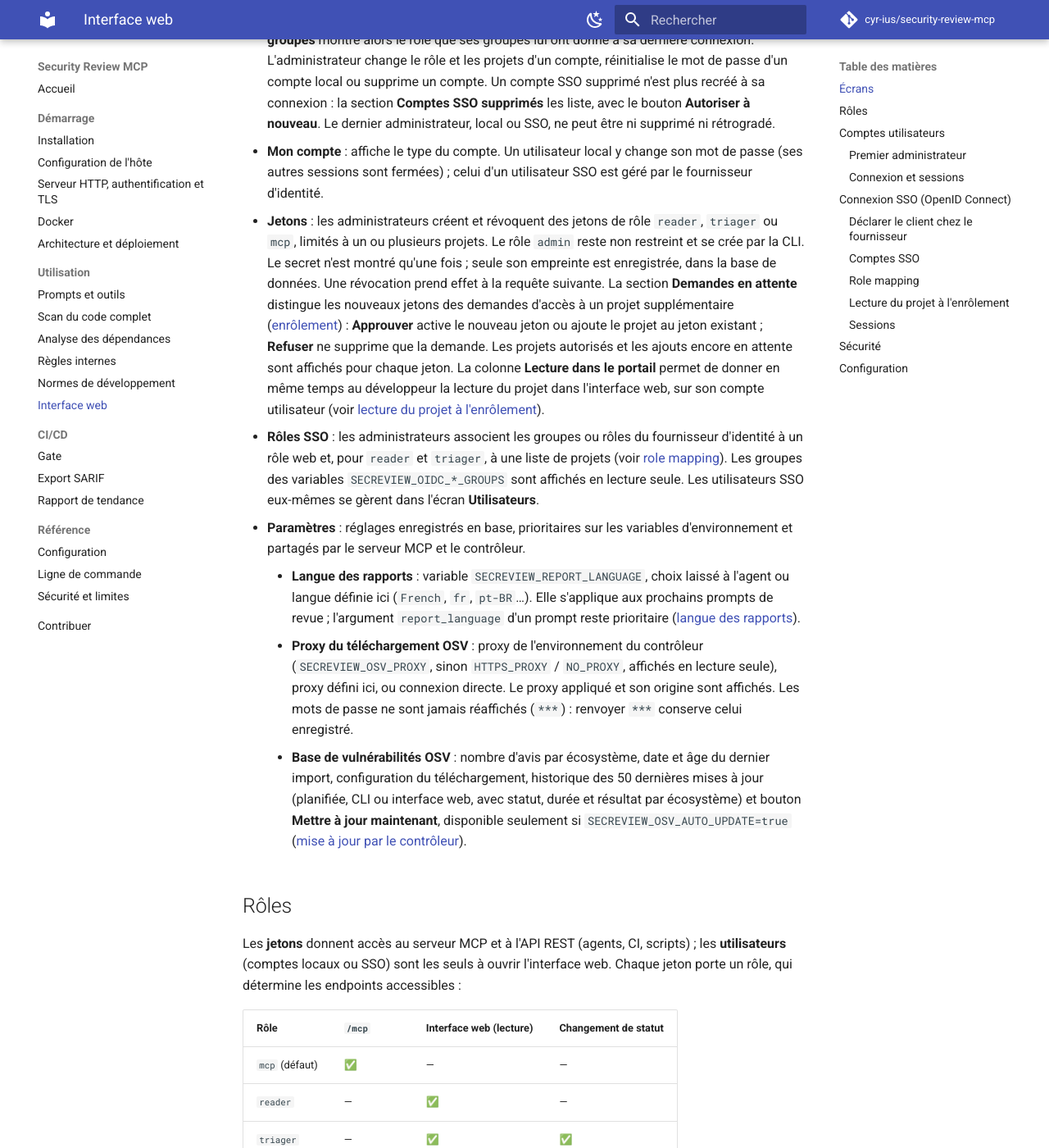
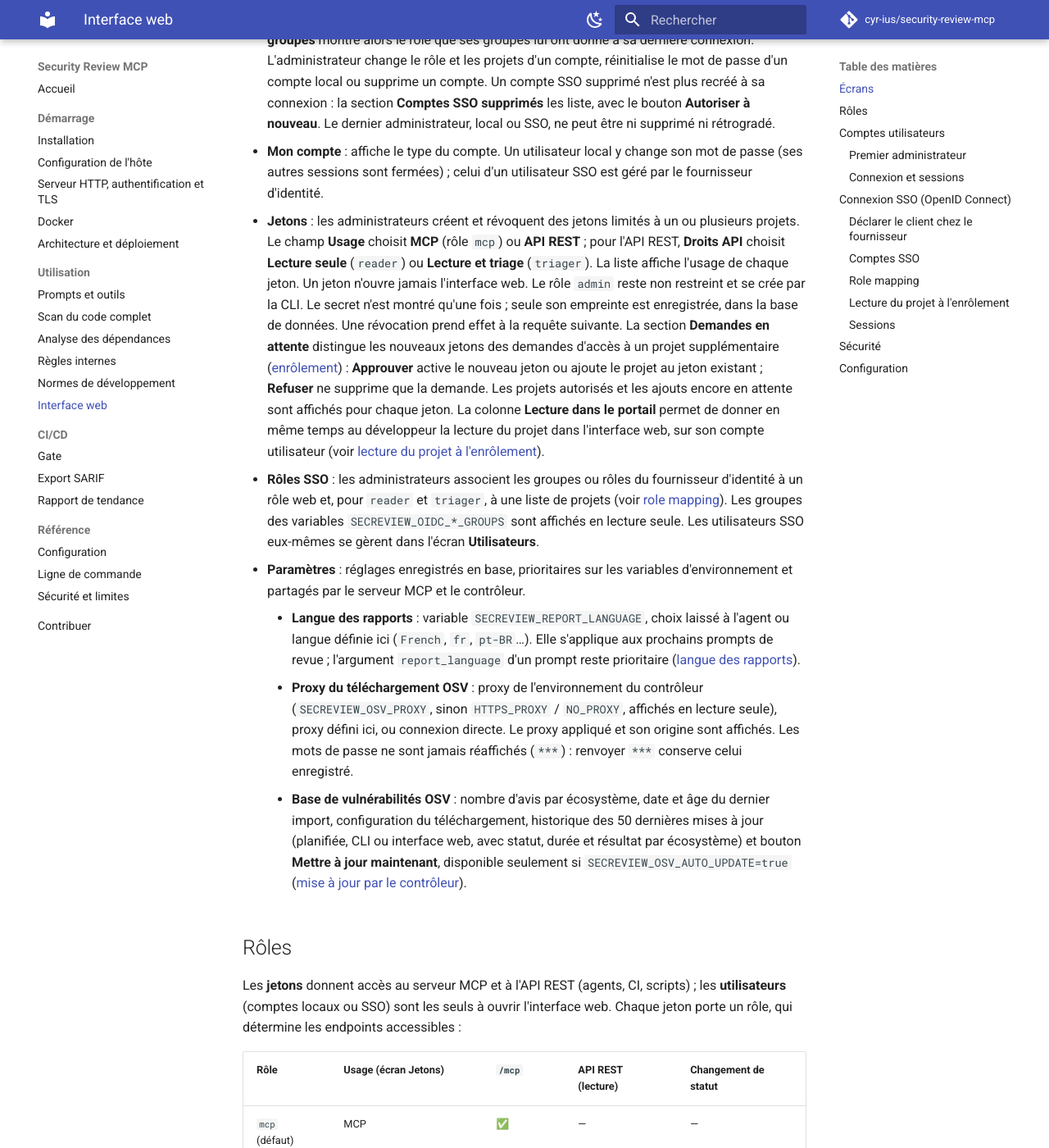
Before and after one commit to cyr-ius/security-review, an MkDocs documentation site: the page built from docs/utilisation/interface-web.md, in a window 1280 px wide and 1400 px high, scrolled down 1640 px. Shown: the whole window at 82% size. Built offline with MkDocs 1.6.1 and Material for MkDocs 9.7.7, drawn with Linux system fonts in a browser that asks for light colours; comment, search, counter and statistics services are not loaded; some of the changed text lies outside the part shown.

Commit message:
feat: choose MCP or REST API usage when creating a project token
The token screen now asks for the usage (MCP or REST API) and, for the
REST API, read only or read and triage, instead of web read / web triage /
MCP tools. The token list shows the usage. The roles are unchanged.

Co-Authored-By: Claude Opus 5.5 <noreply@anthropic.com>

```diff
--- a/docs/utilisation/interface-web.md
+++ b/docs/utilisation/interface-web.md
@@ -63,8 +63,10 @@ version, avec les boutons **Mon compte** et de déconnexion ; sur petit écran,
 - **Mon compte** : affiche le type du compte. Un utilisateur local y change son mot de passe (ses
   autres sessions sont fermées) ; celui d'un utilisateur SSO est géré par le fournisseur
   d'identité.
-- **Jetons** : les administrateurs créent et révoquent des jetons de rôle `reader`, `triager` ou
-  `mcp`, limités à un ou plusieurs projets. Le rôle `admin` reste non restreint et se crée par la
+- **Jetons** : les administrateurs créent et révoquent des jetons limités à un ou plusieurs
+  projets. Le champ **Usage** choisit **MCP** (rôle `mcp`) ou **API REST** ; pour l'API REST,
+  **Droits API** choisit **Lecture seule** (`reader`) ou **Lecture et triage** (`triager`). La
+  liste affiche l'usage de chaque jeton. Un jeton n'ouvre jamais l'interface web. Le rôle `admin` reste non restreint et se crée par la
   CLI. Le secret n'est montré qu'une fois ; seule son empreinte est enregistrée, dans la base de
   données. Une révocation prend effet à la requête suivante. La section
   **Demandes en attente** distingue les nouveaux jetons des demandes d'accès à un projet
@@ -102,12 +104,12 @@ Les **jetons** donnent accès au serveur MCP et à l'API REST (agents, CI, scrip
 **utilisateurs** (comptes locaux ou SSO) sont les seuls à ouvrir l'interface web. Chaque jeton
 porte un rôle, qui détermine les endpoints accessibles :
 
-| Rôle | `/mcp` | Interface web (lecture) | Changement de statut |
-|---|---|---|---|
-| `mcp` (défaut) | ✅ | — | — |
-| `reader` | — | ✅ | — |
-| `triager` | — | ✅ | ✅ |
-| `admin` | ✅ | ✅ | ✅ |
+| Rôle | Usage (écran **Jetons**) | `/mcp` | API REST (lecture) | Changement de statut |
+|---|---|---|---|---|
+| `mcp` (défaut) | MCP | ✅ | — | — |
+| `reader` | API REST — lecture seule | — | ✅ | — |
+| `triager` | API REST — lecture et triage | — | ✅ | ✅ |
+| `admin` | CLI uniquement | ✅ | ✅ | ✅ |
 
 Un jeton `mcp`, `reader` ou `triager` restreint avec `--project` ne voit et ne trie que les
 projets autorisés ; l'option peut être répétée (voir
```
Also changed, not shown: docs/demarrage/http.md (+5 -4 lines), web/src/app/features/tokens/project-token-list.component.html (+26 -9 lines), 3 other files.
